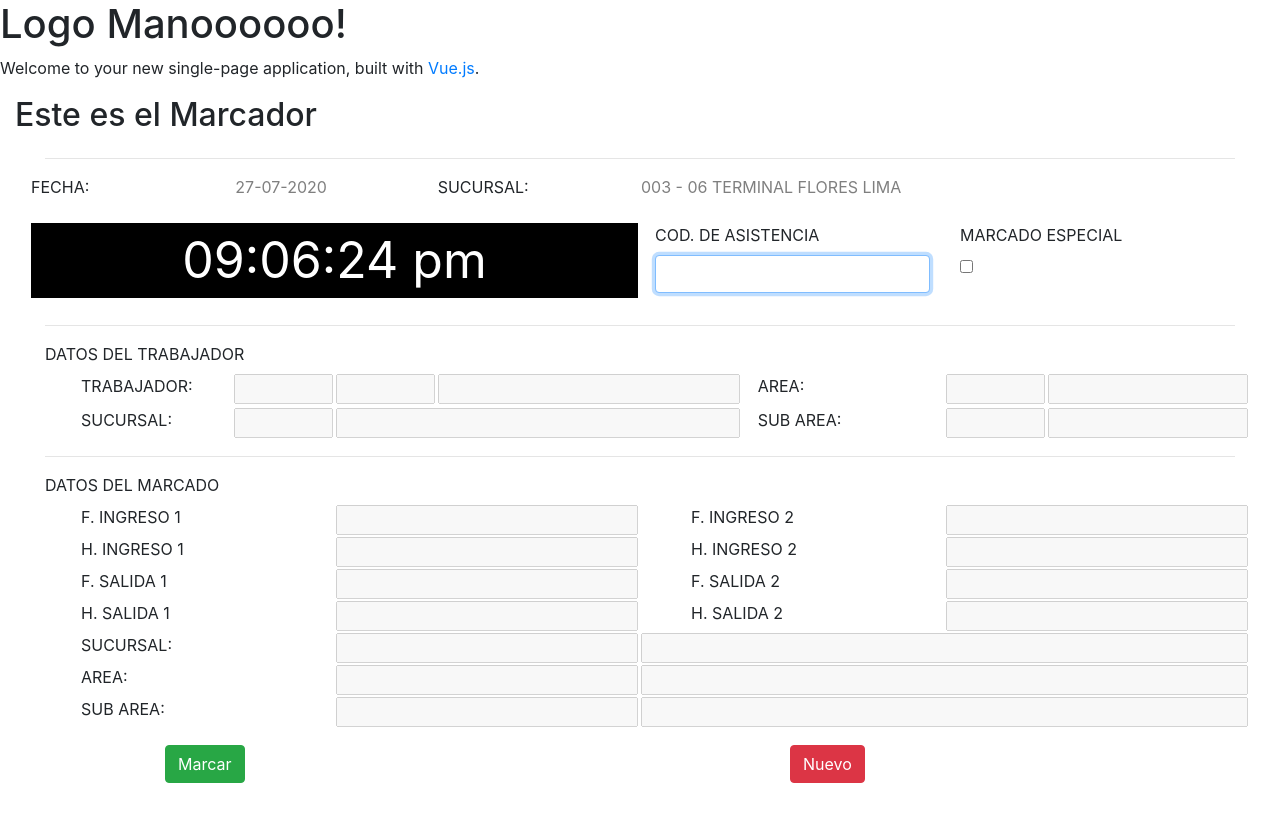
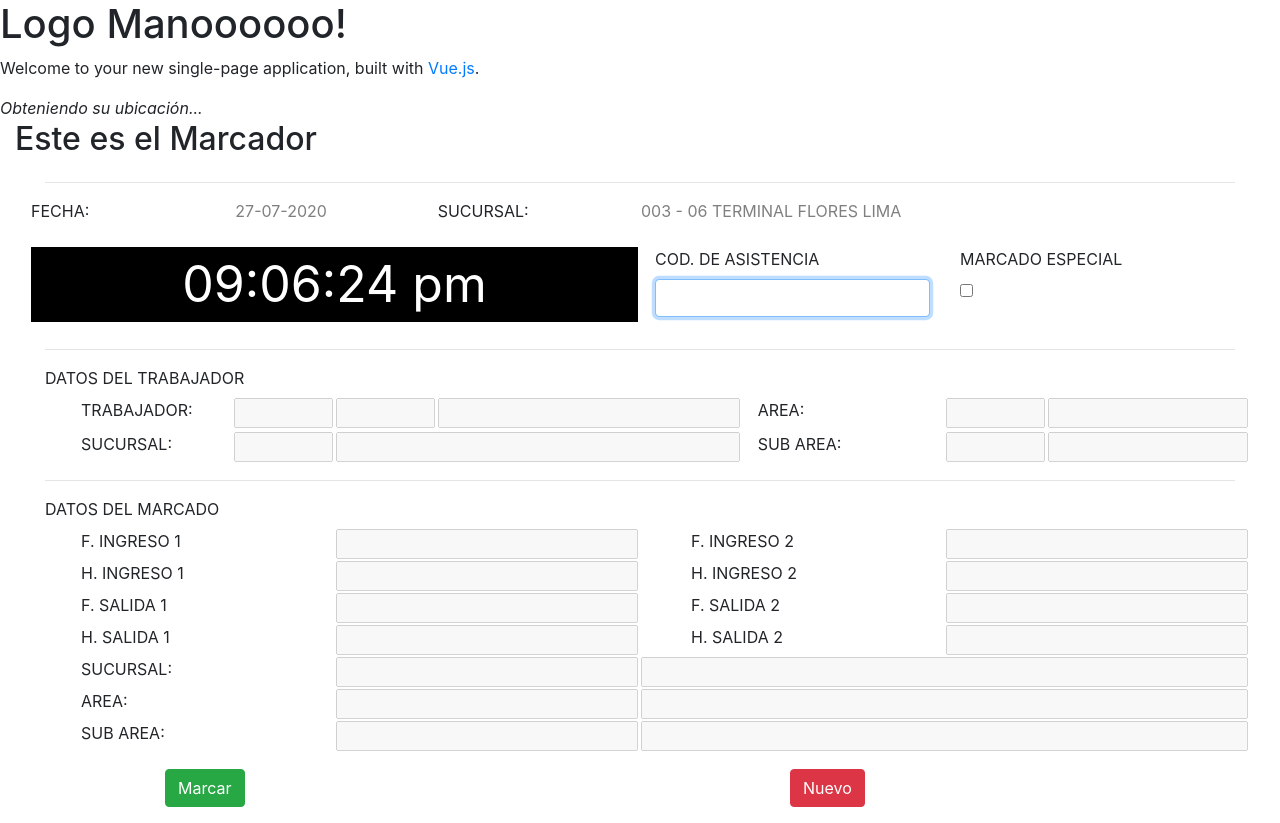
Before and after one commit to BryanLuna94/Asistencia, a Vue app in the folder Asistencia/Asistencia.Web.Vue/: page /marcador in a window 1280 px wide. Before the commit the page ends 800 px from the top, so only its background shows below. Built offline with nearby package versions, Linux system fonts and the light colour scheme; no server answers.

Commit message:
David|Se agrega Geolocation.vue

```diff
--- a/Asistencia/Asistencia.Web.Vue/package.json
+++ b/Asistencia/Asistencia.Web.Vue/package.json
@@ -13,7 +13,7 @@
   },
   "dependencies": {
     "bootstrap": "^4.5.0",
-    "bootstrap-vue": "^2.15.0",
+    "bootstrap-vue": "^2.16.0",
     "moment": "^2.27.0",
     "node": "^14.5.0",
     "vue": "^2.6.11",
@@ -26,7 +26,7 @@
     "@vue/cli-service": "3.0.4",
     "eslint": "5.6.0",
     "eslint-plugin-vue": "4.7.1",
-    "vue-template-compiler": "2.5.17"
+    "vue-template-compiler": "^2.6.11"
   },
   "eslintConfig": {
     "root": true,
--- a/Asistencia/Asistencia.Web.Vue/src/App.vue
+++ b/Asistencia/Asistencia.Web.Vue/src/App.vue
@@ -1,20 +1,25 @@
 <template>
     <div id="app">
         <Home msg="Logo Manoooooo!" />
+        <geolocation>
 
+        </geolocation>
         <router-view>
 
         </router-view>
+
     </div>
 </template>
 
 <script>
     import Home from './components/Home.vue';
+    import Geolocation from './components/Geolocation.vue';
 
     export default {
         name: 'app',
         components: {
-            Home
+            Home,
+            Geolocation
         }
     };
 </script>
--- /dev/null
+++ b/Asistencia/Asistencia.Web.Vue/src/components/Geolocation.vue
@@ -0,0 +1,54 @@
+<template>
+    <div id="Geolocation" v-cloak>
+        <div v-if="errorStr">
+            Sorry, but the following error
+            occurred: {{errorStr}}
+        </div>
+
+        <div v-if="gettingLocation">
+            <i>Obteniendo su ubicación...</i>
+        </div>
+
+        <div v-if="location">
+            Su ubicación es: Latitud: {{ location.coords.latitude }}, Longitud: {{ location.coords.longitude}}
+        </div>
+    </div>
+</template>
+
+<script>
+
+    export default {
+        name: 'Geolocation',
+        created (){
+            // no soporta geolocalizacion
+            if (!("geolocation" in navigator)) {
+                this.errorStr = 'Geolocation is not available.';
+                return;
+            }
+
+            this.gettingLocation = true;
+
+            //get position
+            navigator.geolocation.getCurrentPosition(pos=>{
+                this.gettingLocation = false;
+                this.location = pos;
+            },err => {
+                this.gettingLocation = false;
+                this.errorStr = err.message;
+            })
+        },
+        data(){
+            return {
+                location:null,
+                gettingLocation: false,
+                errorStr:null
+            }
+        }
+    };
+</script>
+
+<style>
+    [v-cloak] {
+    display: none;
+    }
+</style>
```
Also changed, not shown: 1 other file (tests, documents, lock files or other folders).
